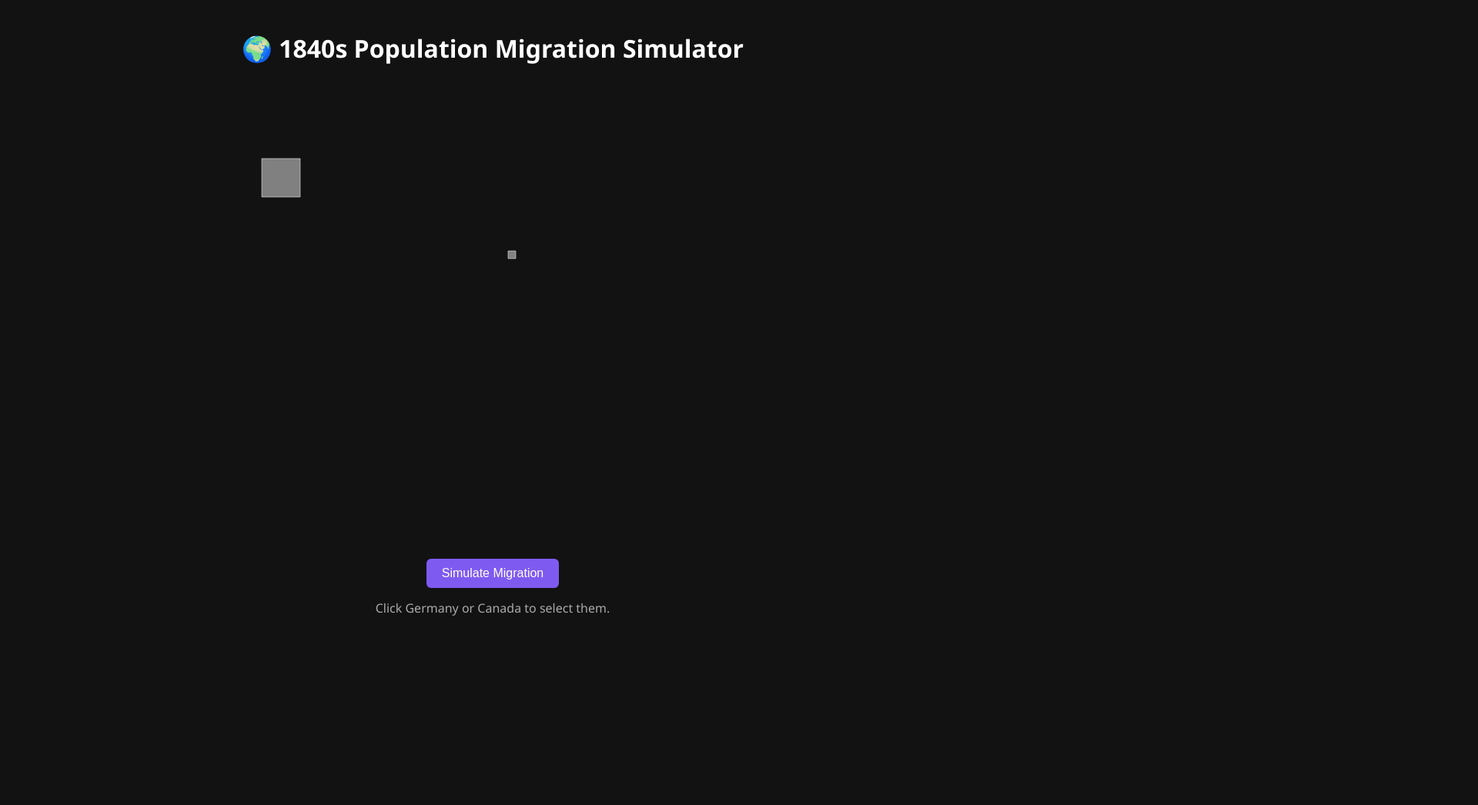
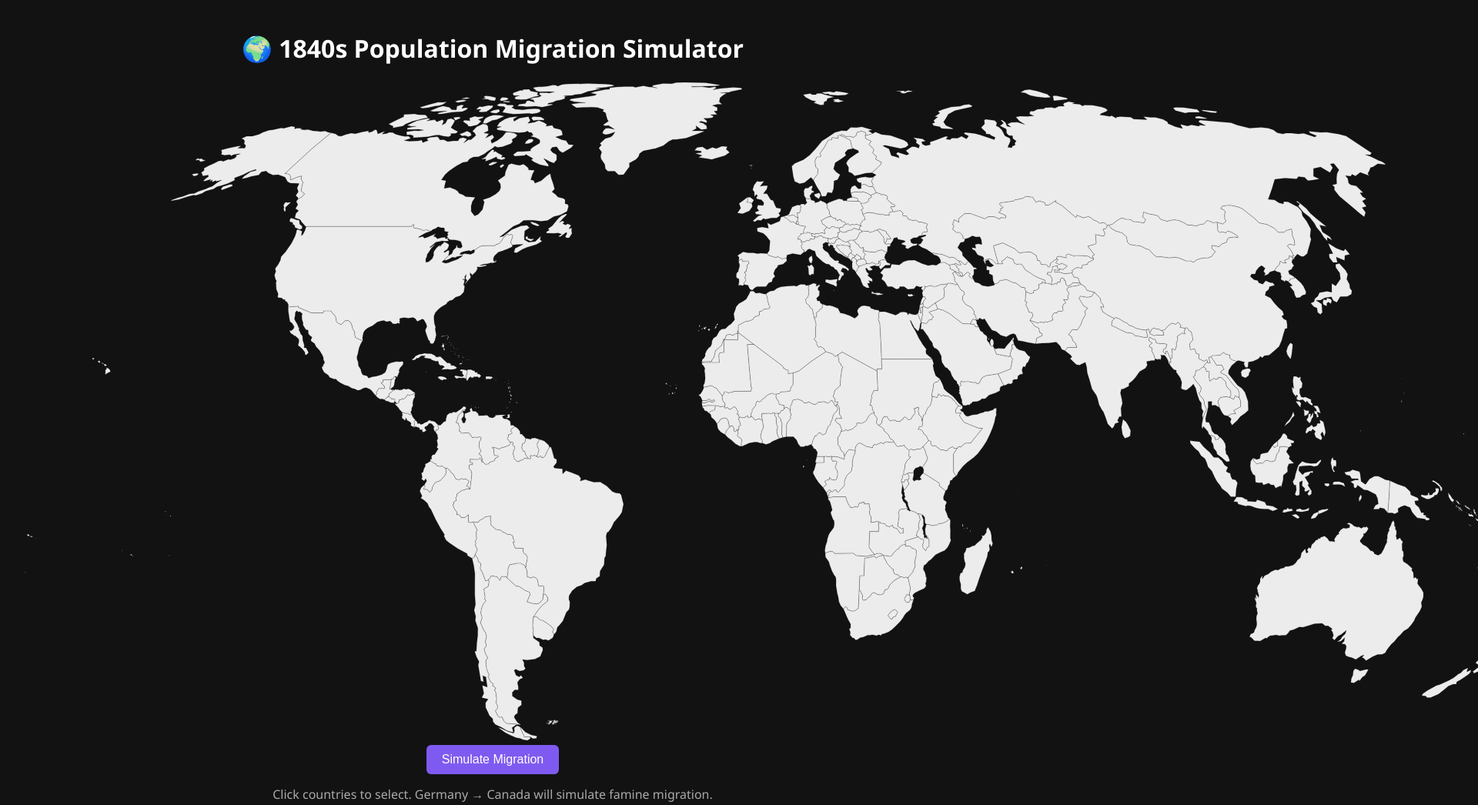
Before and after one commit to rozecash/population-map-simulator, a plain HTML site: page index.html in a window 1280 px wide. Shown: the top 1046 px of the page at 77% size, 1920 px wide, since content can reach past the window. Before the commit the page ends 821 px from the top, so only its background shows below. Drawn offline with Linux system fonts and the light colour scheme.

Commit message:
Update index.html

```diff
--- a/index.html
+++ b/index.html
@@ -9,19 +9,18 @@
 <body>
   <h1>🌍 1840s Population Migration Simulator</h1>
 
-  <!-- Notifications -->
+  <!-- Notification area -->
   <div id="notifications"></div>
 
-  <!-- SVG Map -->
-  <svg id="worldMap" viewBox="0 0 1000 600">
-    <!-- Simplified country shapes -->
-    <path id="germany" class="country" d="M 520 220 L 530 220 L 530 230 L 520 230 Z" />
-    <path id="canada" class="country" d="M 200 100 L 250 100 L 250 150 L 200 150 Z" />
-  </svg>
+  <!-- Custom Map SVG -->
+  <div id="map-container">
+    <!-- Embed the custom map -->
+    <object id="svgMap" type="image/svg+xml" data="world.svg"></object>
+  </div>
 
-  <!-- UI -->
+  <!-- Button -->
   <button id="simulateBtn">Simulate Migration</button>
-  <div id="simulationResult">Click Germany or Canada to select them.</div>
+  <div id="simulationResult">Click countries to select. Germany → Canada will simulate famine migration.</div>
 
   <script src="script.js"></script>
 </body>
```
